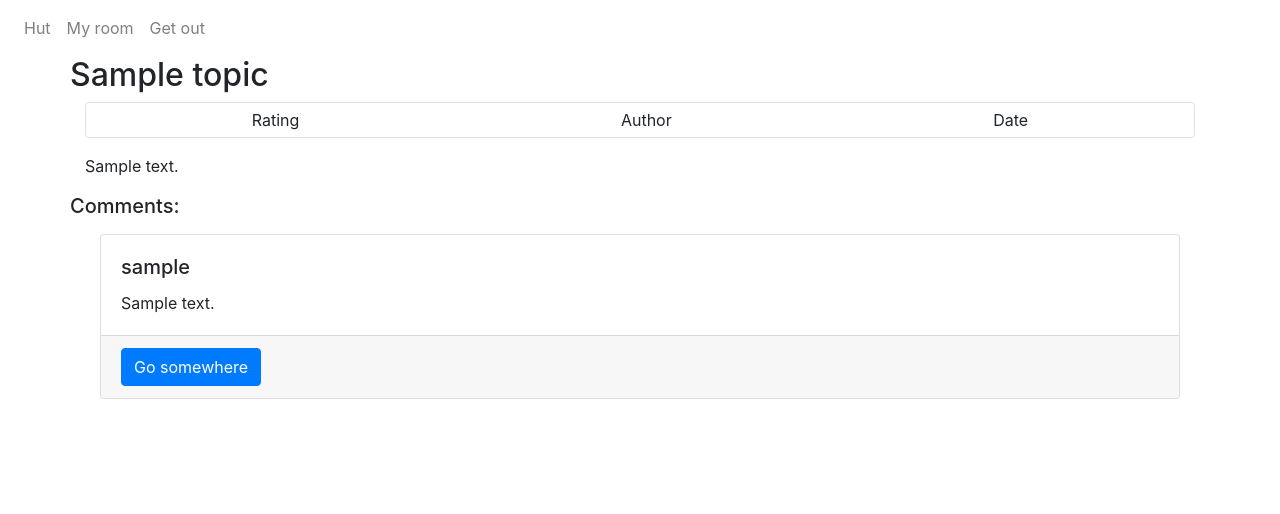
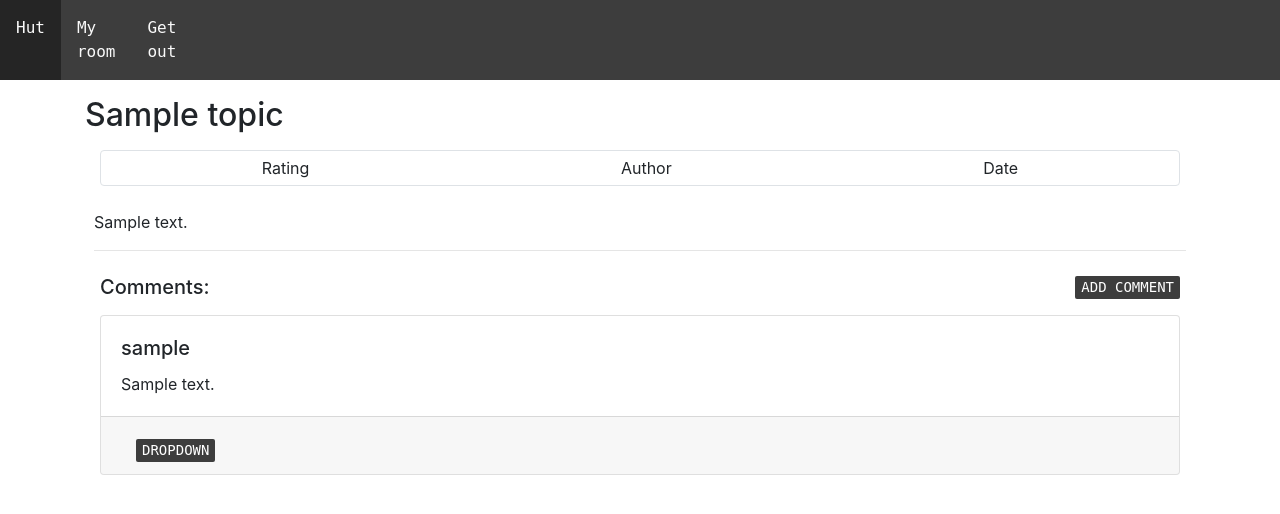
Before and after one commit to vladhutsal/MyHut_forum, a Django app: page /topic/1 in a window 1280 px wide. Shown: the top 514 px of the page. Run offline with Django 3.2, Linux system fonts and the light colour scheme; tables that the repository leaves empty hold one stand-in row (values such as "Sample post"); some libraries are stand-ins or nearby versions.

Commit message:
topic_page html correction topic_page css correction

```diff
--- a/homepage/static/homepage/navbar-and-control.css
+++ b/homepage/static/homepage/navbar-and-control.css
@@ -1,6 +1,6 @@
 /* Navbar */
 
-/* .navbar {
+.navbar {
     background-color: rgb(61, 61, 61);
     font-family: Console, Monospace, sans-serif;
     padding: 0px;
@@ -28,10 +28,10 @@
 
 #active {
   background-color:#ff6f69;
-} */
+}
 
 /* Control */
-/*
+
 .add-button {
   font-family: Console, Monospace, sans-serif;
   text-transform: uppercase;
@@ -69,4 +69,4 @@
 
   .action-button:hover {
     background: #69a5ff;
-  } */
+  }
--- a/homepage/static/homepage/topic_page.css
+++ b/homepage/static/homepage/topic_page.css
@@ -6,9 +6,6 @@
   padding: 5px;
 }
 
-.titles {
-  margin-left: -15px;
-}
 
 .media-body h6 {
   margin: 0;
--- a/homepage/templates/homepage/topics_page.html
+++ b/homepage/templates/homepage/topics_page.html
@@ -7,39 +7,67 @@
   {% endblock head %}
 
 {% block content %}
-<div class="container-fluid px-2">
+<div class="container-fluid">
 
 <!-- Title and info begin -->
   <div class="container">
-    <div class="titles mb-2">
+    <div class="my-3">
       <h2>{{ topic_object.title }}</h2>
     </div>
+    <div class="container-sm">
       <ul class="border rounded header d-flex justify-content-around">
         <li>Rating</li>
         <li>Author</li>
         <li>Date</li>
-    </ul>
+      </ul>
+    </div>
   </div>
 <!-- end -->
 
 <!-- Text begin -->
-  <div class="container mt-3">
+  <div class="container my-4 px-4">
     <p>{{ topic_object.text }}</p>
+    <hr>
   </div>
 <!-- end -->
 
+<!-- Comments title, add comment begin -->
+  <div class="container">
+    <div class="container d-flex justify-content-between">
+        <h5 class="my-auto">Comments:</h5>
+        <button class="my-auto add-button"
+              type="button"
+              data-toggle="collapse"
+              data-target="#addComment">
+              Add comment
+        </button>
+    </div>
+    <div class="container mt-3">
+      <div class="collapse" id="addComment">
+        <div class="container">
+          <form method="POST" action="{% url 'homepage:add_comment' topic_object.id %}">
+            {% csrf_token %}
+            {{ form.text }}
+            <button class="ml-3 add-button" type="submit">post</button>
+          </form>
+        </div>
+      </div>
+    </div>
+
+<!-- end -->
+
 <!-- Comments begin -->
-  <div class="container mt-3">
-    <h5 class="titles">Comments:</h5>
-    <div class="container mt-3">
+    <div class="container">
       {% for topic_comment in topic_comments %}
-        <div class="card">
+        <div class="card my-2">
           <div class="card-body">
             <h5 class="card-title">{{ topic_comment.user }}</h5>
             <p class="card-text">{{ topic_comment.text }}</p>
           </div>
           <div class="card-footer">
-            <a href="#" class="btn btn-primary">Go somewhere</a>
+            <div class="container d-flex">
+              <button class="add-button">Dropdown</button>
+            </div>
           </div>
         </div>
       {% endfor %}
@@ -48,24 +76,7 @@
   </div>
   </div>
 </div>
-
-
-
-<!-- comments -->
-{% comment %} <div class="container-fluid">
-
-
-<!-- add comment field -->
-<div class="container-fluid">
-  <form method="POST" action="{% url 'homepage:add_comment' topic_object.id %}">
-    {% csrf_token %}
-    {{ form.text }}
-    <button type="submit" class="add-button">Add comment</button>
-  </form>
-</div> {% endcomment %}
-
-
-
+<!-- end -->
 
 {% endblock content %}
 
@@ -82,7 +93,7 @@
 
 
 
-{% comment %} <div class="dropdown dropleft float-right">
+{% comment %} <div class="dropdown drop float-right">
           <button class="action-button dropdown-toggle"
                   href="#"
                   role="button"
```
